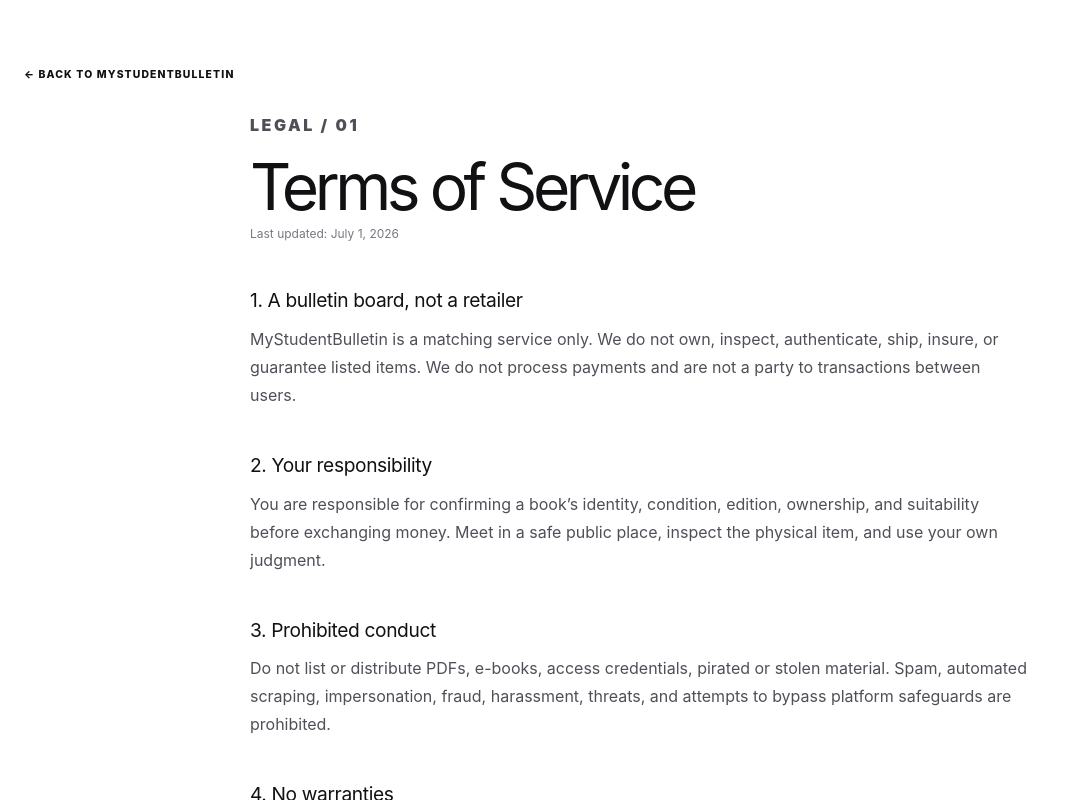
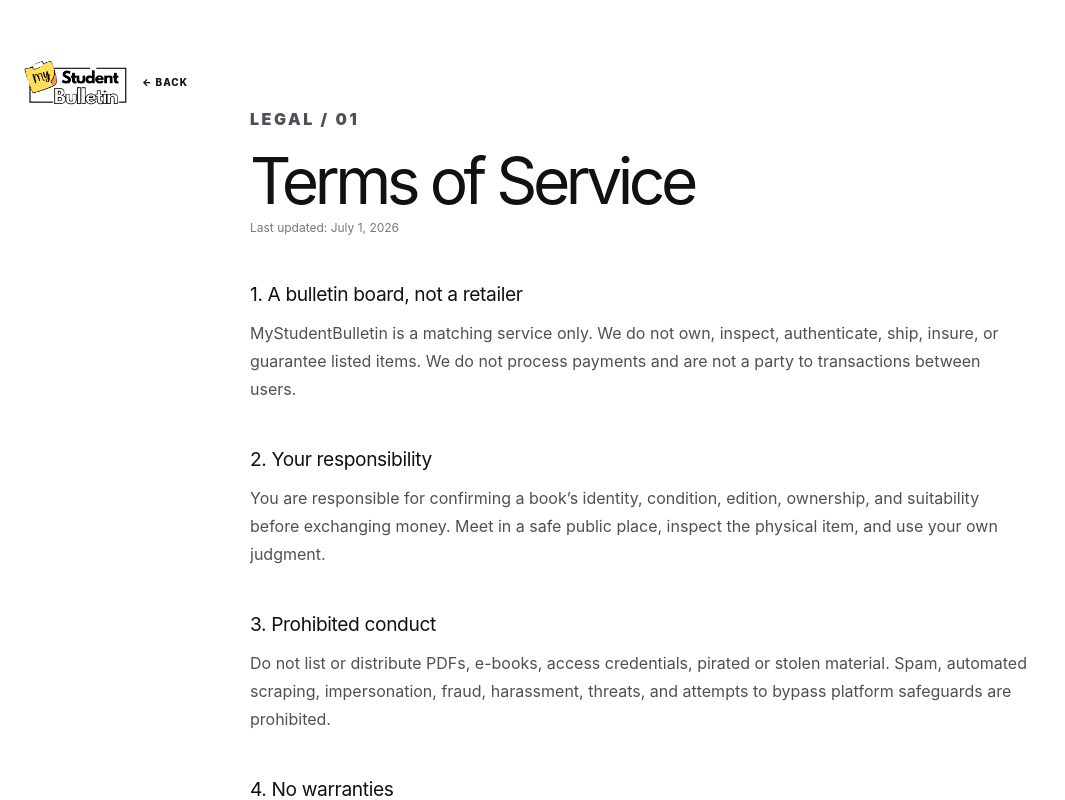
Before and after one commit to ITanmayMalik/MyStudentBulletin, a React (Vite) app: page / in a window 1280 px wide. Both pictures are taken after a click on the button "Terms". Shown: the top 800 px of the page, without its empty margins (0-1065 px from the left). Built offline with nearby package versions, Linux system fonts and the light colour scheme; no server answers.

Commit message:
Use logo branding throughout the interface

```diff
--- a/src/App.jsx
+++ b/src/App.jsx
@@ -107,12 +107,11 @@
       <section className="auth-panel">
         <p className="eyebrow">BUILT FOR STUDENTS</p>
         <h1>Study more.<br />Spend less.</h1>
-        <p className="muted">A local marketplace for physical textbooks—from high school through university.</p>
+        <p className="muted">A local marketplace for physical textbooks, from high school through university.</p>
       </section>
       <form className="auth-form" onSubmit={submit}>
         <img className="auth-logo" src="/mystudentbulletin-brand.png" alt="MyStudentBulletin" />
         <div>
-          <p className="eyebrow">MYSTUDENTBULLETIN</p>
           <h2>{mode === 'signin' ? 'Welcome back.' : 'Join the board.'}</h2>
         </div>
         <label>Email<input type="email" value={email} onChange={(e) => setEmail(e.target.value)} required /></label>
@@ -493,7 +492,7 @@
   const approvedReviews = reviews.filter((review) => review.approval_status === 'Approved')
   const average = approvedReviews.length ? approvedReviews.reduce((sum, review) => sum + Number(review.rating || 0), 0) / approvedReviews.length : 0
 
-  return <div className="overlay" role="dialog" aria-modal="true"><section className="modal profile-modal"><button className="close" onClick={onClose}>×</button><div className="profile-avatar">{(profile?.display_name || 'S').charAt(0)}</div><p className="eyebrow">STUDENT PROFILE</p><h2>{profile?.display_name || 'Student'}</h2><p className="profile-school">{profile?.campus || 'School not listed'}</p><div className="profile-stats"><div><strong>{average ? average.toFixed(1) : '—'}</strong><span>RATING</span></div><div><strong>{approvedReviews.length}</strong><span>REVIEWS</span></div><div><strong>{selling.length}</strong><span>FOR SALE</span></div></div><h3>Currently selling</h3><div className="profile-listings">{selling.length ? selling.map((item) => <div key={item.id}><img src={item.photo_url} alt="" /><span>{item.title}</span><b>${Number(item.price).toFixed(2)}</b></div>) : <p className="empty">No active listings.</p>}</div><h3>Reviews</h3><div className="review-list">{approvedReviews.length ? approvedReviews.map((review) => <article key={review.id}><b>{'★'.repeat(Math.round(review.rating))}</b><p>{review.comment}</p></article>) : <p className="empty">No reviews yet.</p>}</div></section></div>
+  return <div className="overlay" role="dialog" aria-modal="true"><section className="modal profile-modal"><button className="close" onClick={onClose}>×</button><div className="profile-avatar">{(profile?.display_name || 'S').charAt(0)}</div><p className="eyebrow">STUDENT PROFILE</p><h2>{profile?.display_name || 'Student'}</h2><p className="profile-school">{profile?.campus || 'School not listed'}</p><div className="profile-stats"><div><strong>{average ? average.toFixed(1) : 'N/A'}</strong><span>RATING</span></div><div><strong>{approvedReviews.length}</strong><span>REVIEWS</span></div><div><strong>{selling.length}</strong><span>FOR SALE</span></div></div><h3>Currently selling</h3><div className="profile-listings">{selling.length ? selling.map((item) => <div key={item.id}><img src={item.photo_url} alt="" /><span>{item.title}</span><b>${Number(item.price).toFixed(2)}</b></div>) : <p className="empty">No active listings.</p>}</div><h3>Reviews</h3><div className="review-list">{approvedReviews.length ? approvedReviews.map((review) => <article key={review.id}><b>{'★'.repeat(Math.round(review.rating))}</b><p>{review.comment}</p></article>) : <p className="empty">No reviews yet.</p>}</div></section></div>
 }
 
 function MyProfile({ user, listings, onStatusChange }) {
@@ -587,7 +586,7 @@
       <div className="profile-photo-wrap">{profile?.photo_url || user.photoURL ? <img src={profile?.photo_url || user.photoURL} alt="" /> : <span>{(profile?.display_name || user.displayName || 'S').charAt(0)}</span>}<label><input type="file" accept="image/png, image/jpeg" onChange={uploadAvatar} />CHANGE PHOTO</label></div>
       <div><p className="eyebrow">YOUR PROFILE</p><h1>{profile?.display_name || user.displayName || 'Student'}</h1>{profile?.username && <p className="profile-username">@{profile.username}</p>}<p>{profile?.campus || 'No school selected'} · {user.email}</p></div>
     </section>
-    <section className="identity-card"><div><label>First name<input value={profile?.first_name || ''} readOnly /></label><label>Last name<input value={profile?.last_name || ''} readOnly /></label><label>Email<input value={user.email || ''} readOnly /></label></div><div className="editable-profile-fields"><form onSubmit={saveUsername}><label>Username<input value={username} onChange={(e) => setUsername(e.target.value)} minLength="6" pattern="[A-Za-z_]+" placeholder="student_name" readOnly={Boolean(profile?.username)} required /></label><small>{profile?.username ? 'Your username is permanent. Inappropriate usernames may be removed by moderation.' : 'At least 6 characters. Letters and underscores only. Choose carefully—your username can only be set once.'}</small>{!profile?.username && <button className="primary">SET USERNAME</button>}</form><form onSubmit={saveSchool}><label>School<input list="school-options" value={campus} onChange={(e) => setCampus(e.target.value)} placeholder="Choose or type your school" /></label><button className="primary">SAVE SCHOOL</button></form></div></section>
+    <section className="identity-card"><div><label>First name<input value={profile?.first_name || ''} readOnly /></label><label>Last name<input value={profile?.last_name || ''} readOnly /></label><label>Email<input value={user.email || ''} readOnly /></label></div><div className="editable-profile-fields"><form onSubmit={saveUsername}><label>Username<input value={username} onChange={(e) => setUsername(e.target.value)} minLength="6" pattern="[A-Za-z_]+" placeholder="student_name" readOnly={Boolean(profile?.username)} required /></label><small>{profile?.username ? 'Your username is permanent. Inappropriate usernames may be removed by moderation.' : 'At least 6 characters. Letters and underscores only. Choose carefully. Your username can only be set once.'}</small>{!profile?.username && <button className="primary">SET USERNAME</button>}</form><form onSubmit={saveSchool}><label>School<input list="school-options" value={campus} onChange={(e) => setCampus(e.target.value)} placeholder="Choose or type your school" /></label><button className="primary">SAVE SCHOOL</button></form></div></section>
     {!hasPassword && <form className="password-card" onSubmit={addPassword}><div><strong>Add password sign-in</strong><p>Your Google account remains connected. This adds email/password as another sign-in method.</p></div><input type="password" minLength="6" value={password} onChange={(e) => setPassword(e.target.value)} placeholder="New password" required /><button className="primary">ADD PASSWORD</button></form>}
     {notice && <p className="profile-notice">{notice}</p>}
     <section className="profile-dashboard"><div className="profile-section-head"><h2>Your listings</h2><span>{active.length} active · {sold.length} sold</span></div><div className="dashboard-listings">{[...active, ...sold].map((item) => <article key={item.id}><img src={item.photo_url} alt="" /><div><span>{item.status}</span><strong>{item.title}</strong><p>${Number(item.price).toFixed(2)} · {item.condition || 'Condition not set'}</p></div><select value={item.status} onChange={(e) => onStatusChange(item, e.target.value)}><option>Available</option><option>Pending</option><option>Sold</option></select></article>)}</div></section>
@@ -603,7 +602,7 @@
 }
 
 function Footer({ onNavigate }) {
-  return <footer><span>© 2026 MyStudentBulletin</span><nav><button onClick={() => onNavigate('tos')}>Terms</button><button onClick={() => onNavigate('privacy')}>Privacy</button><button onClick={() => onNavigate('aup')}>Acceptable Use</button></nav></footer>
+  return <footer><span className="footer-brand"><img src="/mystudentbulletin-brand.png" alt="MyStudentBulletin" /><small>© 2026</small></span><nav><button onClick={() => onNavigate('tos')}>Terms</button><button onClick={() => onNavigate('privacy')}>Privacy</button><button onClick={() => onNavigate('aup')}>Acceptable Use</button></nav></footer>
 }
 
 function AdminDashboard({ user }) {
@@ -640,7 +639,7 @@
   }
 
   return <main className="admin-shell">
-    <header className="admin-header"><div><p className="eyebrow">MYSTUDENTBULLETIN</p><h1>Admin desk</h1></div><div><span>{user.email}</span><button onClick={() => signOut(auth)}>SIGN OUT</button></div></header>
+    <header className="admin-header"><div><img className="admin-logo" src="/mystudentbulletin-brand.png" alt="MyStudentBulletin" /><h1>Admin desk</h1></div><div><span>{user.email}</span><button onClick={() => signOut(auth)}>SIGN OUT</button></div></header>
     <nav className="admin-tabs"><button className={tab === 'listings' ? 'active' : ''} onClick={() => setTab('listings')}>LISTINGS <b>{pendingListings.length}</b></button><button className={tab === 'reviews' ? 'active' : ''} onClick={() => setTab('reviews')}>REVIEWS <b>{pendingReviews.length}</b></button><button className={tab === 'reports' ? 'active' : ''} onClick={() => setTab('reports')}>REPORTS <b>{openReports.length}</b></button><button className={tab === 'users' ? 'active' : ''} onClick={() => setTab('users')}>USERS <b>{users.length}</b></button></nav>
     {tab === 'listings' && <section className="admin-queue">{listings.length ? listings.map((listing) => <article className="admin-card" key={listing.id}><img src={listing.photo_url} alt="" /><div className="admin-card-content"><div className="admin-meta"><span>{listing.approval_status || 'Pending'}</span><span>{listing.status}</span><span>{listing.campus || 'No school'}</span></div><h2>{listing.title}</h2><p>{listing.author} · {listing.year_published} · ISBN {listing.isbn_sanitized}</p><p><b>{listing.course_subject} {listing.course_number}</b> · {listing.condition} · ${Number(listing.price).toFixed(2)}</p><p className="admin-description">{listing.description || 'No description provided.'}</p><small>Seller UID: {listing.seller_id}</small><div className="admin-actions"><button onClick={() => updateDoc(doc(db, 'listings', listing.id), { approval_status: 'Approved' })}>APPROVE</button><button onClick={() => updateDoc(doc(db, 'listings', listing.id), { approval_status: 'Rejected' })}>REJECT</button></div></div></article>) : <p className="admin-empty">No listings submitted.</p>}</section>}
     {tab === 'reviews' && <section className="admin-queue">{reviews.length ? reviews.map((review) => <article className="admin-card review-admin-card" key={review.id}><div className="admin-card-content"><div className="admin-meta"><span>{review.approval_status || 'Pending'}</span><span>{review.role || 'seller'} review</span></div><h2>{'★'.repeat(Math.round(review.rating || 0))}</h2><p className="admin-description">{review.comment}</p><small>From {review.reviewer_id} → {review.reviewee_id}</small><div className="admin-actions"><button onClick={() => updateDoc(doc(db, 'reviews', review.id), { approval_status: 'Approved' })}>APPROVE</button><button onClick={() => updateDoc(doc(db, 'reviews', review.id), { approval_status: 'Rejected' })}>REJECT</button></div></div></article>) : <p className="admin-empty">No reviews submitted.</p>}</section>}
@@ -754,7 +753,7 @@
     [...new Set([...SCHOOL_SUGGESTIONS, ...listings.map((item) => item.campus).filter(Boolean)])].sort()
   ), [listings])
 
-  if (user === undefined) return <div className="loading">MYSTUDENTBULLETIN</div>
+  if (user === undefined) return <div className="loading"><img src="/mystudentbulletin-brand.png" alt="MyStudentBulletin" /></div>
   if (page === 'tos') return <><ToS onBack={() => setPage('market')} /><Footer onNavigate={setPage} /></>
   if (page === 'privacy') return <><Privacy onBack={() => setPage('market')} /><Footer onNavigate={setPage} /></>
   if (page === 'aup') return <><AUP onBack={() => setPage('market')} /><Footer onNavigate={setPage} /></>
--- a/src/legal/LegalLayout.jsx
+++ b/src/legal/LegalLayout.jsx
@@ -1,7 +1,7 @@
 export default function LegalLayout({ eyebrow, title, children, onBack }) {
   return (
     <main className="legal-page">
-      <button className="back-button" onClick={onBack}>← BACK TO MYSTUDENTBULLETIN</button>
+      <button className="legal-brand-back" onClick={onBack}><img src="/mystudentbulletin-brand.png" alt="MyStudentBulletin" /><span>← BACK</span></button>
       <article>
         <p className="eyebrow">{eyebrow}</p>
         <h1>{title}</h1>
--- a/src/styles.css
+++ b/src/styles.css
@@ -341,12 +341,16 @@
 .auth-divider::before, .auth-divider::after { content: ""; height: 1px; flex: 1; background: #dcdce1; }
 .google-button { width: 100%; padding: 14px; border: 1px solid #cfcfd6; color: #111114; background: #fff; font-size: .7rem; font-weight: 850; letter-spacing: .08em; }
 .auth-logo { width: min(320px, 78%); height: 92px; margin: 0 0 26px; object-fit: contain; object-position: left center; }
+.loading img { width: min(300px, 70vw); height: 120px; object-fit: contain; }
 
 /* Footer and legal pages */
 footer { min-height: 72px; display: flex; align-items: center; justify-content: space-between; padding: 20px 4vw; color: #6c6c75; background: #f7f7f8; border-top: 1px solid #dedee3; font-size: .68rem; }
 footer nav { display: flex; gap: 18px; }
 footer button { padding: 0; border: 0; color: #44444c; background: transparent; font-size: .68rem; }
 footer button:hover { color: #c92c55; }
+.footer-brand { display: flex; align-items: center; gap: 10px; }
+.footer-brand img { width: 92px; height: 38px; object-fit: contain; object-position: left center; }
+.footer-brand small { color: #6c6c75; font-size: .62rem; }
 .legal-page { min-height: calc(100vh - 72px); padding: 60px 24px 100px; color: #f3f4f6; background: #0d0e11; }
 .legal-page > article { max-width: 780px; margin: 0 auto; }
 .legal-page h1 { color: #f3f4f6; margin: 20px 0 8px; }
@@ -356,6 +360,8 @@
 .legal-updated { color: #777985 !important; font-size: .75rem !important; }
 .legal-contact { padding-top: 35px; margin-top: 45px; border-top: 1px solid #303139; }
 .legal-contact a { color: var(--accent-soft); }
+.legal-brand-back { display: flex; align-items: center; gap: 13px; padding: 0; border: 0; color: #111114; background: transparent; font-size: .62rem; font-weight: 850; letter-spacing: .1em; }
+.legal-brand-back img { width: 105px; height: 45px; object-fit: contain; object-position: left center; }
 
 /* Profile dashboard */
 .my-profile-page { max-width: 1100px; min-height: calc(100vh - 78px); margin: 0 auto; padding: 55px 4vw 90px; }
@@ -497,6 +503,7 @@
 .admin-shell { min-height: 100vh; color: #151518; background: #f5f5f6; }
 .admin-header { position: static; height: auto; padding: 30px 4vw; background: #111114; border: 0; }
 .admin-header h1 { margin: 0; color: #fff; font-size: clamp(2.5rem, 5vw, 4.7rem); }
+.admin-logo { width: 145px; height: 58px; object-fit: contain; object-position: left center; }
 .admin-header > div:last-child { display: flex; align-items: center; gap: 15px; color: #bbbcc3; font-size: .72rem; }
 .admin-header button { padding: 10px 13px; border: 1px solid #55555e; color: #fff; background: transparent; font-size: .6rem; font-weight: 850; }
 .admin-tabs { position: sticky; top: 0; z-index: 10; display: flex; gap: 3px; padding: 12px 4vw; background: rgba(255,255,255,.95); border-bottom: 1px solid #dcdce1; backdrop-filter: blur(12px); }
```
